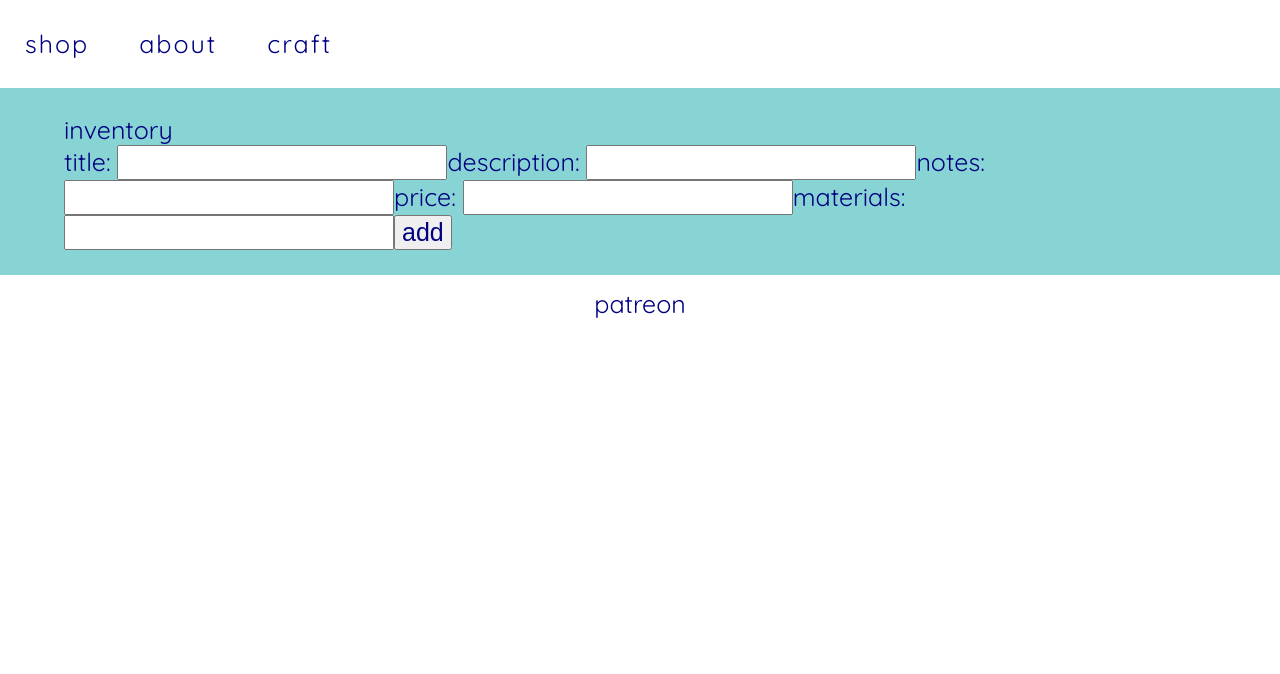
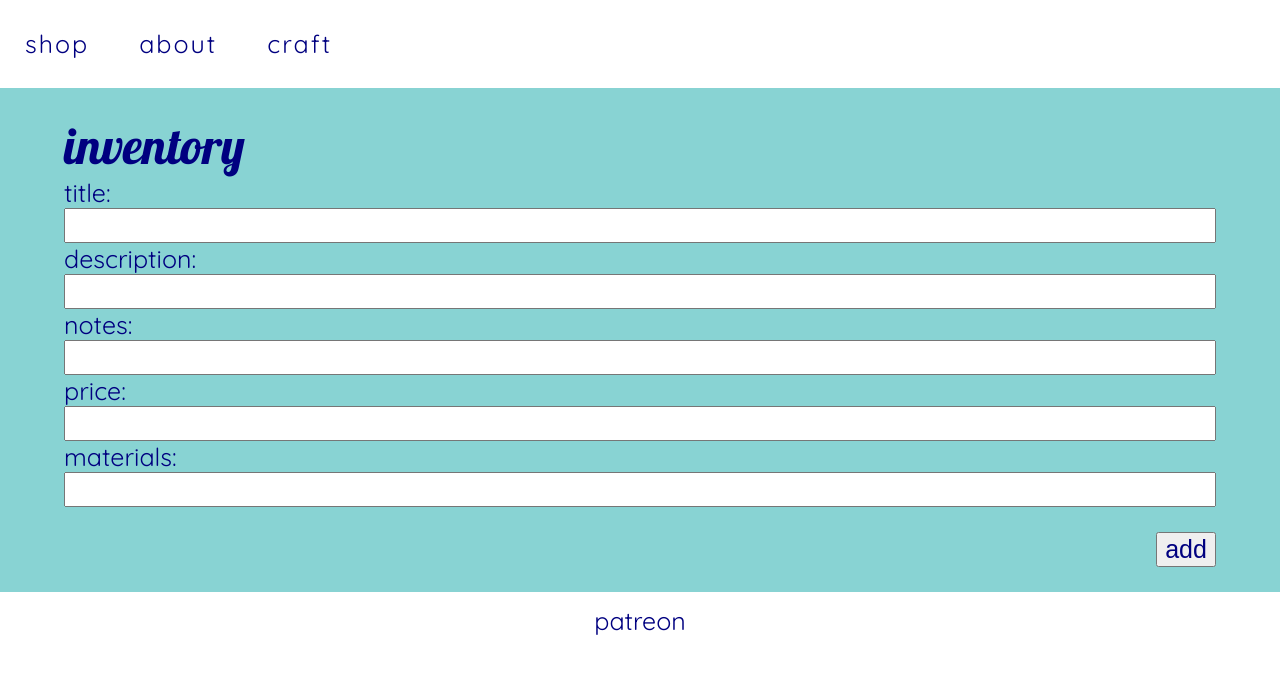
Before and after one commit to victoriarainc/ecommerce, a React (Create React App) app: page /inventory in a window 1280 px wide. Shown: the top 674 px of the page. Built offline with nearby package versions, Linux system fonts and the light colour scheme.

Commit message:
added styling to inventory page

```diff
--- a/src/components/Inventory.js
+++ b/src/components/Inventory.js
@@ -8,7 +8,7 @@ export default class Craft extends Component {
 
   render() {
     return (
-      <div className="shop">
+      <div className="inventory">
         <header className="inventoryHeader">Inventory</header>
         <form className = "addInventory" action="/inventory" method="post">
           Title: <input type="text" name="title" />
@@ -16,7 +16,7 @@ export default class Craft extends Component {
           Notes: <input type="text" name="notes" />
           Price: <input type="text" name="price" />
           Materials: <input type="text" name="materials" />
-          <button>Add</button>
+          <button className = "inventoryButton">Add</button>
         </form>
       </div>
     );
--- a/src/styles/App.css
+++ b/src/styles/App.css
@@ -187,6 +187,24 @@ img {
   border-radius: 25px 25px 25px 0;
 }
 
+/*----- inventory -------*/
+
+.inventoryHeader {
+  font-family: 'Lobster', cursive;
+  font-size: 50px;
+}
+
+.addInventory {
+  display: flex;
+  flex-direction: column;
+}
+
+.inventoryButton {
+  width: 60px;
+  margin-left: auto;
+  margin-top: 1em;
+}
+
 /*====== MEDIA QUERIES =======*/
 
 @media only screen and (max-width: 750px) {
```
